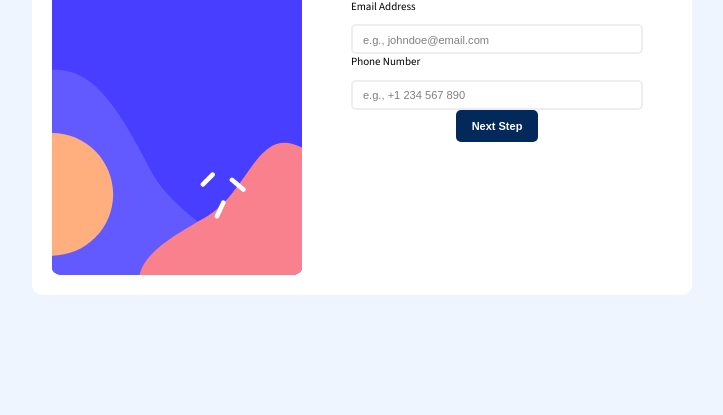
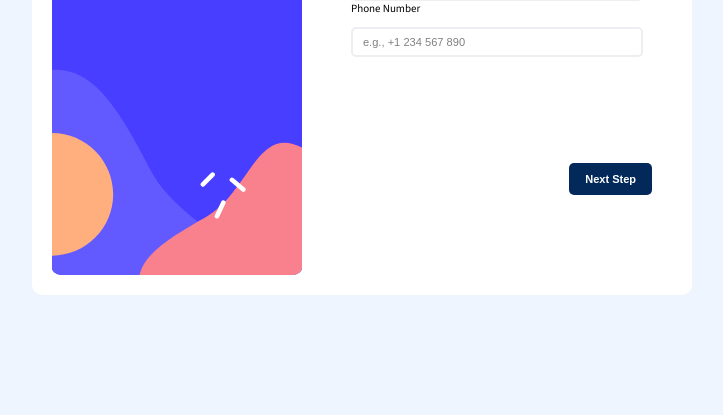
Before and after one commit to meshackyaro/multi-step-form, a plain HTML site: page index.html in a window 1280 px wide. Shown: the part 385-800 px from the top of the page, without its empty margins (278-1001 px from the left). Drawn offline with nearby package versions, Linux system fonts and the light colour scheme.

Commit message:
added  button in the right-container

```diff
--- a/styles.css
+++ b/styles.css
@@ -22,7 +22,6 @@ body {
   background-color: white; /* Just for visibility */
   padding: 20px;
   border-radius: 10px; /* Optional: Adds rounded corners */
-
 }
 
 .side-bar {
@@ -35,20 +34,20 @@ body {
   flex-direction: column;
   color: white;
   padding: 20px;
-
 }
 
 .right-container {
   display: flex;
   flex-direction: column;
   align-items: center;
-  justify-content: center;
+  justify-content: space-between;
   background-color: #fff; /* White background */
   padding: 20px;
   width: 350px; /* Adjust as needed */
   height: 400px; /* Match sidebar height */
   border-radius: 10px; /* Optional */
   flex: 2;
+  position: relative;
 }
 
 .side-bar ul {
@@ -67,7 +66,7 @@ body {
 p {
   font-size: 11px;
   &:hover {
-    cursor: pointer
+    cursor: pointer;
   }
 }
 
@@ -76,7 +75,7 @@ p > span {
   font-weight: bold;
   display: block;
   &:hover {
-    cursor: pointer
+    cursor: pointer;
   }
 }
 
@@ -90,7 +89,7 @@ p > span {
   align-items: center; /* Centers content vertically */
   text-align: center; /* Ensures text stays centered */
   &:hover {
-    cursor: pointer
+    cursor: pointer;
   }
 }
 
@@ -122,7 +121,7 @@ p > span {
   font-size: 2px;
 }
 
-input::placeholder{
+input::placeholder {
   color: gray;
   font-size: smaller;
 }
@@ -141,7 +140,6 @@ input::placeholder{
   outline: none;
 }
 
-
 .input-container .name .email .phone-number p {
   color: #03295a;
 }
@@ -157,6 +155,10 @@ input::placeholder{
   padding: 10px 16px;
   align-items: flex-end;
   justify-content: flex-end;
-
-
+  position: absolute;
+  bottom: 20px;
+  right: 20px;
+  &:hover {
+    cursor: pointer;
+  }
 }
```
